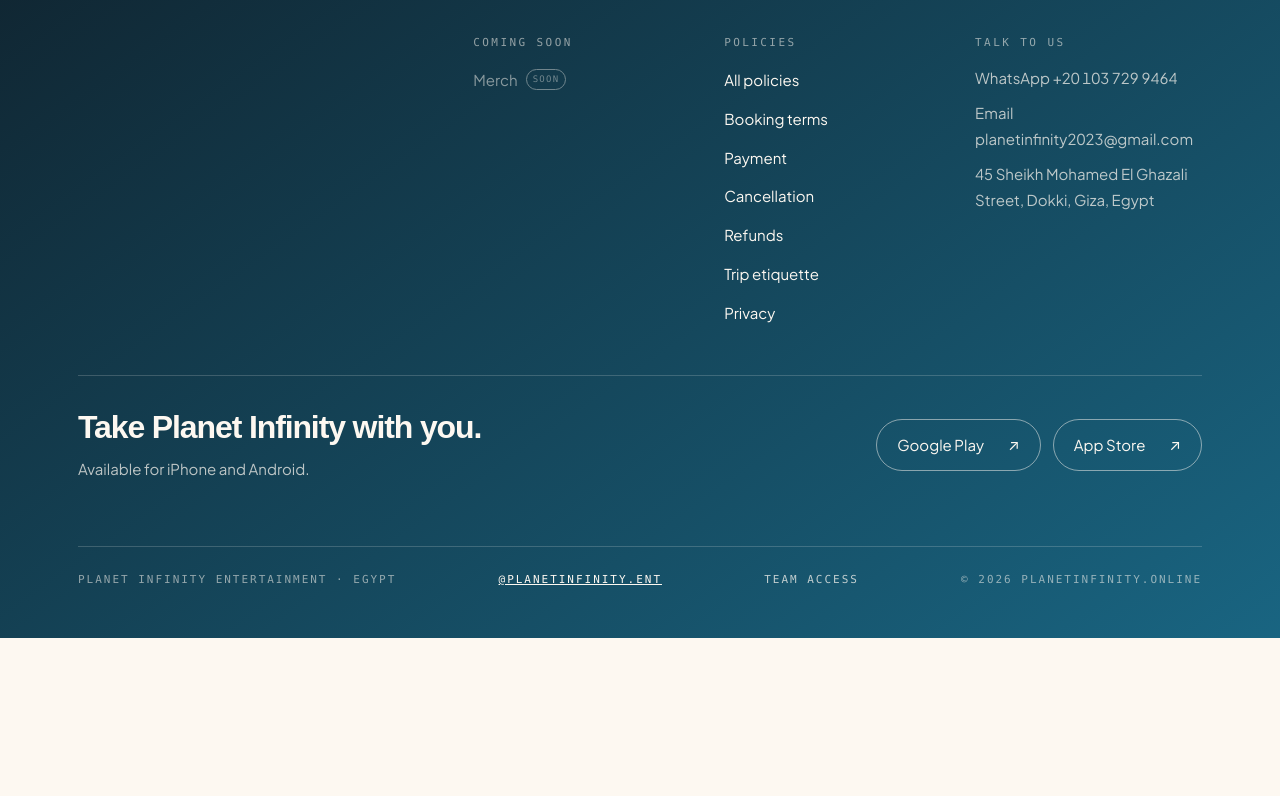
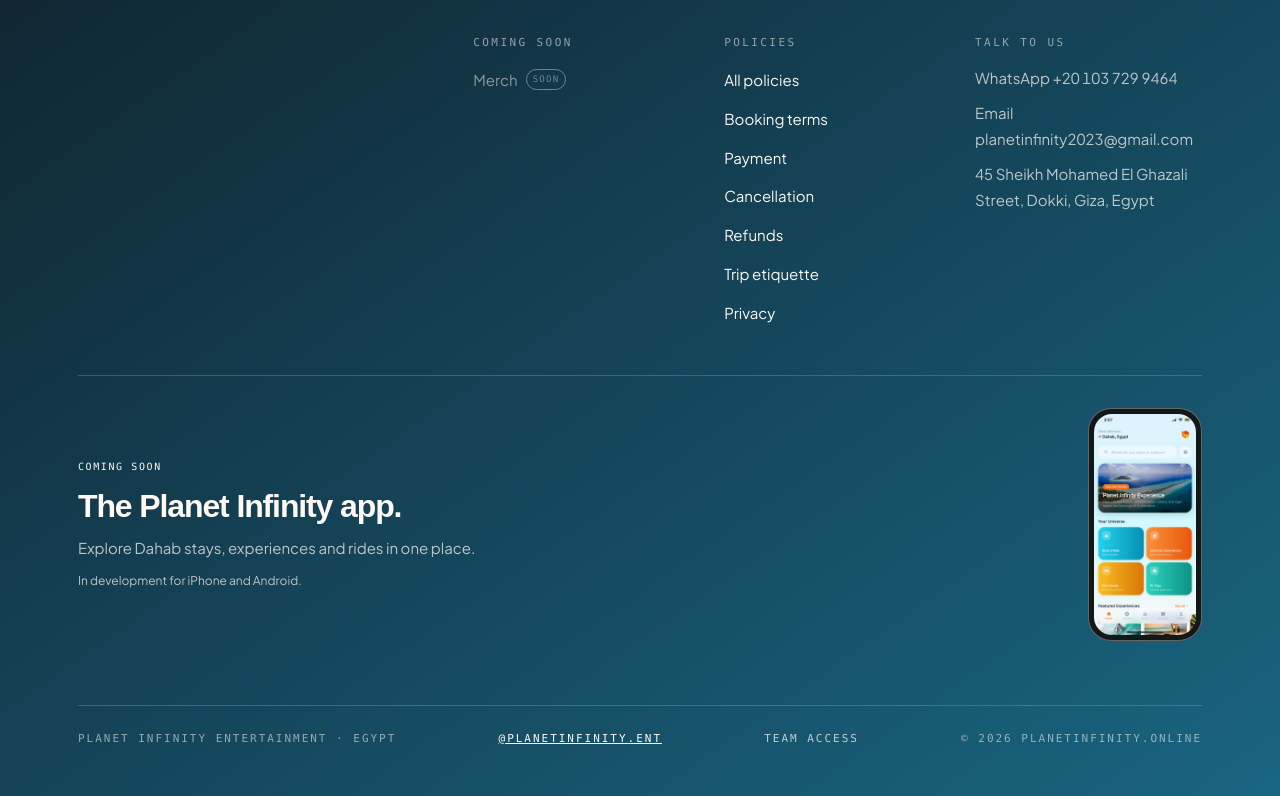
Before and after one commit to adamatwaa2/Trip-application, a Next.js app in the folder planet-infinity-web/: page / in a window 1280 px wide. Shown: the part 3208-4004 px from the top of the page. Before the commit the page ends 3846 px from the top, so only its background shows below. Built offline with nearby package versions, Linux system fonts and the light colour scheme; no server answers; the database is empty; a web font is replaced by a local one.

Commit message:
Show a coming-soon app preview instead of download buttons

```diff
--- a/planet-infinity-web/app/shell.css
+++ b/planet-infinity-web/app/shell.css
@@ -395,7 +395,16 @@
   align-items: center;
   justify-content: space-between;
   flex-wrap: wrap;
-  gap: 24px;
+  gap: 24px 40px;
+}
+.pi-footer__app-status {
+  display: block;
+  margin-bottom: 12px;
+  font-family: var(--pi-mono);
+  font-size: 10px;
+  letter-spacing: .16em;
+  text-transform: uppercase;
+  color: var(--pi-ivory);
 }
 .pi-footer__app-strip h2 {
   margin: 0;
@@ -410,21 +419,17 @@
   font-size: var(--pi-ui);
   color: rgba(253, 248, 241, 0.72);
 }
-.pi-footer__app-links { display: flex; flex-wrap: wrap; gap: 12px; }
-.pi-footer__app-links a {
-  display: inline-flex;
-  align-items: center;
-  justify-content: space-between;
-  gap: 24px;
-  min-height: 48px;
-  padding: 12px 20px;
-  border: 1px solid rgba(253, 248, 241, 0.5);
-  border-radius: 999px;
-  color: var(--pi-ivory);
-  font-size: var(--pi-ui);
-  text-decoration: none;
+.pi-footer__app-strip .pi-footer__app-note { font-size: 12px; }
+.pi-footer__app-phone {
+  flex: 0 0 auto;
+  width: 114px;
+  padding: 5px;
+  overflow: hidden;
+  border-radius: 23px;
+  background: #121718;
+  border: 1px solid rgba(253, 248, 241, 0.35);
 }
-.pi-footer__app-links a:hover { background: rgba(253, 248, 241, 0.1); }
+.pi-footer__app-phone img { display: block; width: 100%; height: auto; border-radius: 18px; }
 .pi-footer__bottom {
   margin-top: var(--pi-s6);
   padding-top: var(--pi-s3);
--- a/planet-infinity-web/components/SiteFooter.tsx
+++ b/planet-infinity-web/components/SiteFooter.tsx
@@ -1,4 +1,5 @@
 import Link from "next/link";
+import Image from "next/image";
 import { Container } from "./Container";
 import { Placeholder } from "./Placeholder";
 import { SiteFooterFrame } from "./SiteFooterFrame";
@@ -92,12 +93,13 @@
 
         <section className="pi-footer__app-strip" id="get-the-app" aria-labelledby="pi-footer-app-title">
           <div>
-            <h2 id="pi-footer-app-title">Take Planet Infinity with you.</h2>
-            <p>Available for iPhone and Android.</p>
+            <span className="pi-footer__app-status">Coming soon</span>
+            <h2 id="pi-footer-app-title">The Planet Infinity app.</h2>
+            <p>Explore Dahab stays, experiences and rides in one place.</p>
+            <p className="pi-footer__app-note">In development for iPhone and Android.</p>
           </div>
-          <div className="pi-footer__app-links">
-            <a href="https://play.google.com/store/apps/details?id=dev.m1hisham.planetinfinity" target="_blank" rel="noopener noreferrer" aria-label="Download Planet Infinity on Google Play (opens in a new tab)">Google Play <span aria-hidden="true">↗</span></a>
-            <a href="https://apps.apple.com/eg/app/planet-infinity/id6788810860" target="_blank" rel="noopener noreferrer" aria-label="Download Planet Infinity on the App Store (opens in a new tab)">App Store <span aria-hidden="true">↗</span></a>
+          <div className="pi-footer__app-phone">
+            <Image src="/app-preview/home.jpg" alt="Preview of the Planet Infinity app home screen, showing stays, experiences, rides and trips" width={222} height={480} sizes="104px" />
           </div>
         </section>
 
```
Also changed, not shown: planet-infinity-web/public/app-preview/home.jpg (added).
